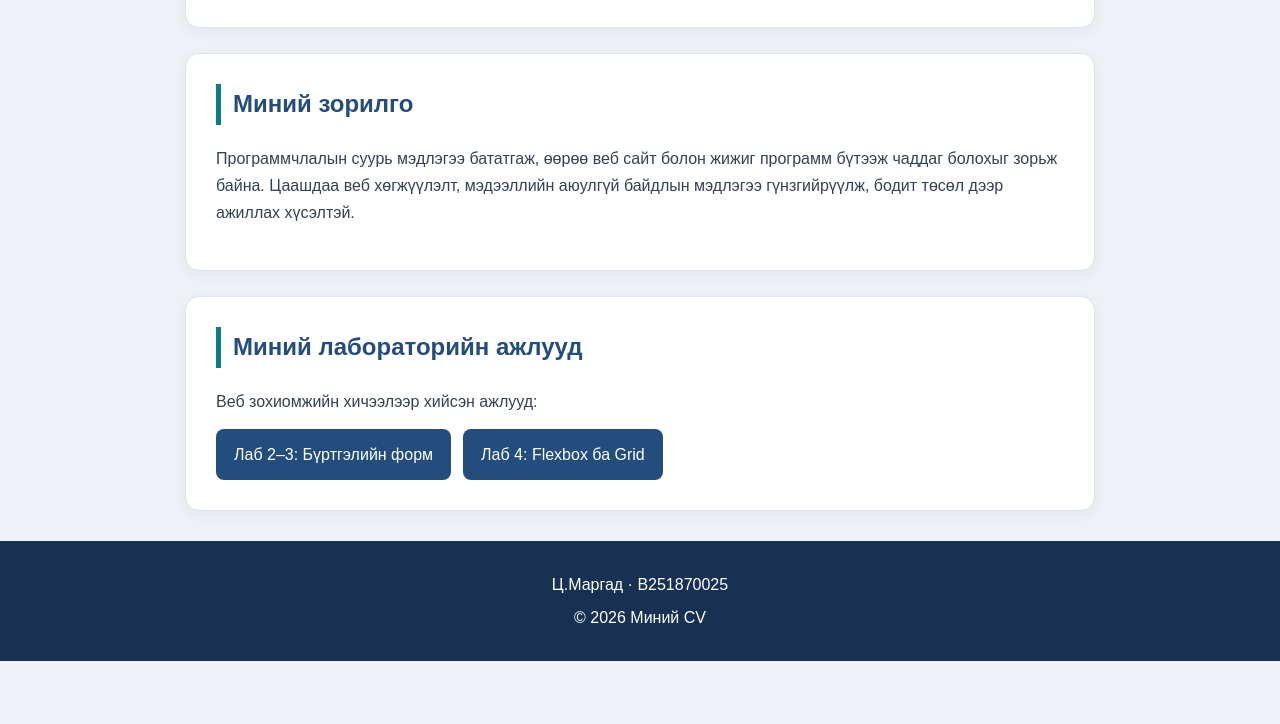
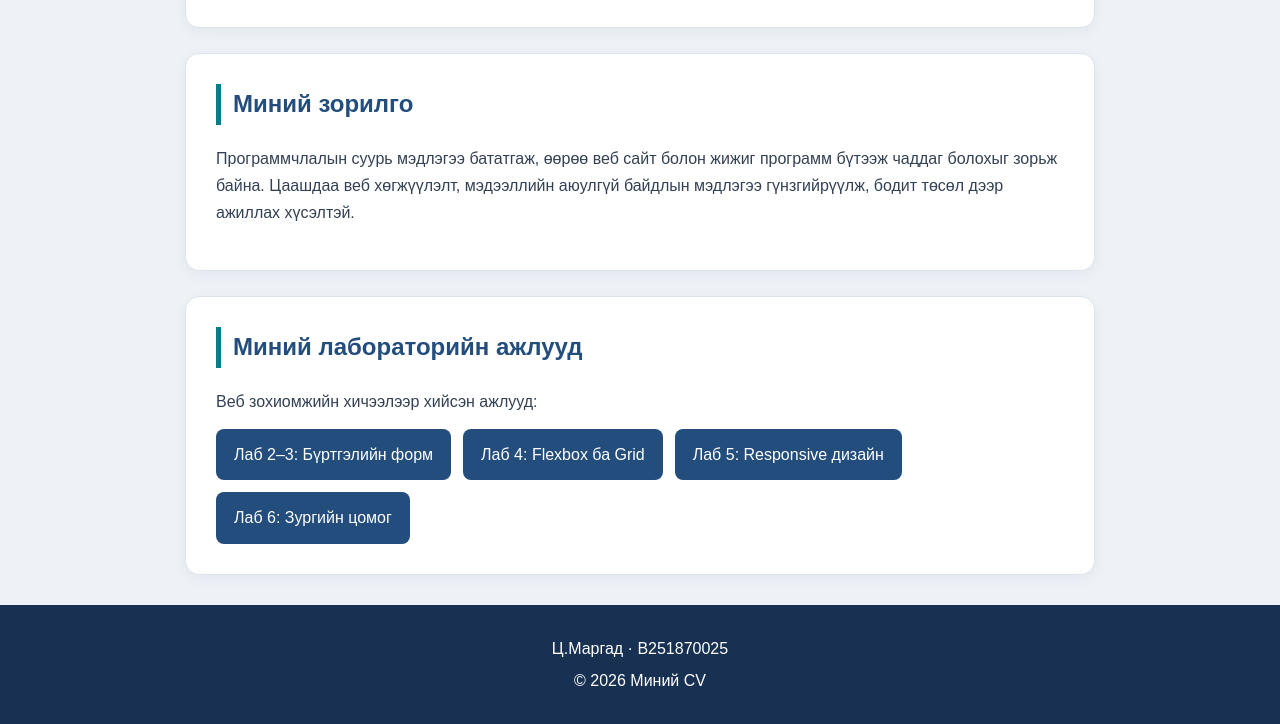
Before and after one commit to mrgd0913/web-development-lab, a plain HTML site: page lab 1/index.html in a window 1280 px wide. Shown: the part 2188-2912 px from the top of the page. Before the commit the page ends 2849 px from the top, so only its background shows below. Drawn offline with Linux system fonts and the light colour scheme.

Commit message:
Update index.html

```diff
--- a/lab 1/index.html
+++ b/lab 1/index.html
@@ -155,6 +155,8 @@
             <div class="lab-links">
                 <a href="../lab02,3/index.html">Лаб 2–3: Бүртгэлийн форм</a>
                 <a href="../lab4/index.html">Лаб 4: Flexbox ба Grid</a>
+                <a href="../lab5/index.html">Лаб 5: Responsive дизайн</a>
+                <a href="../lab6/index.html">Лаб 6: Зургийн цомог</a>
             </div>
         </section>
     </main>
```
